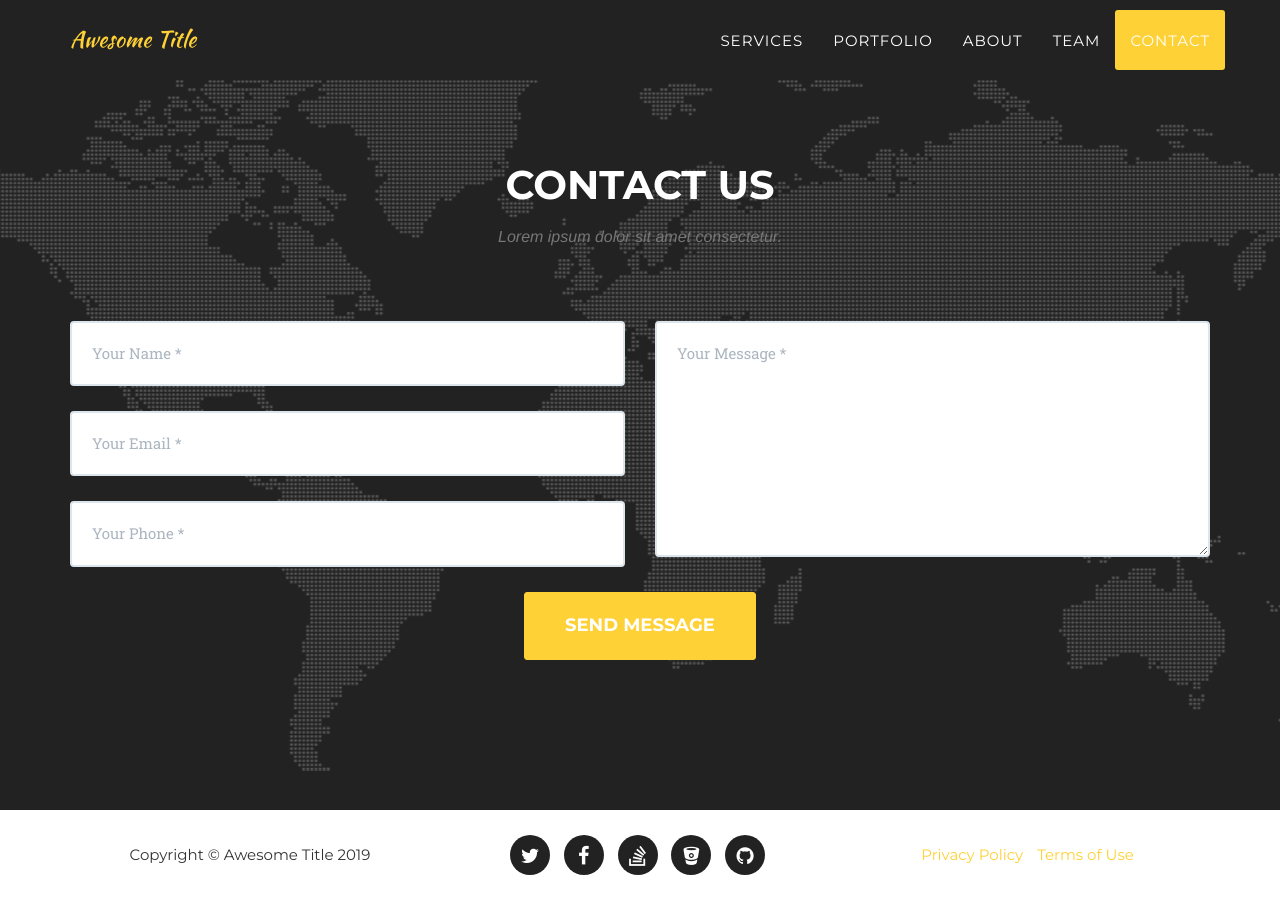
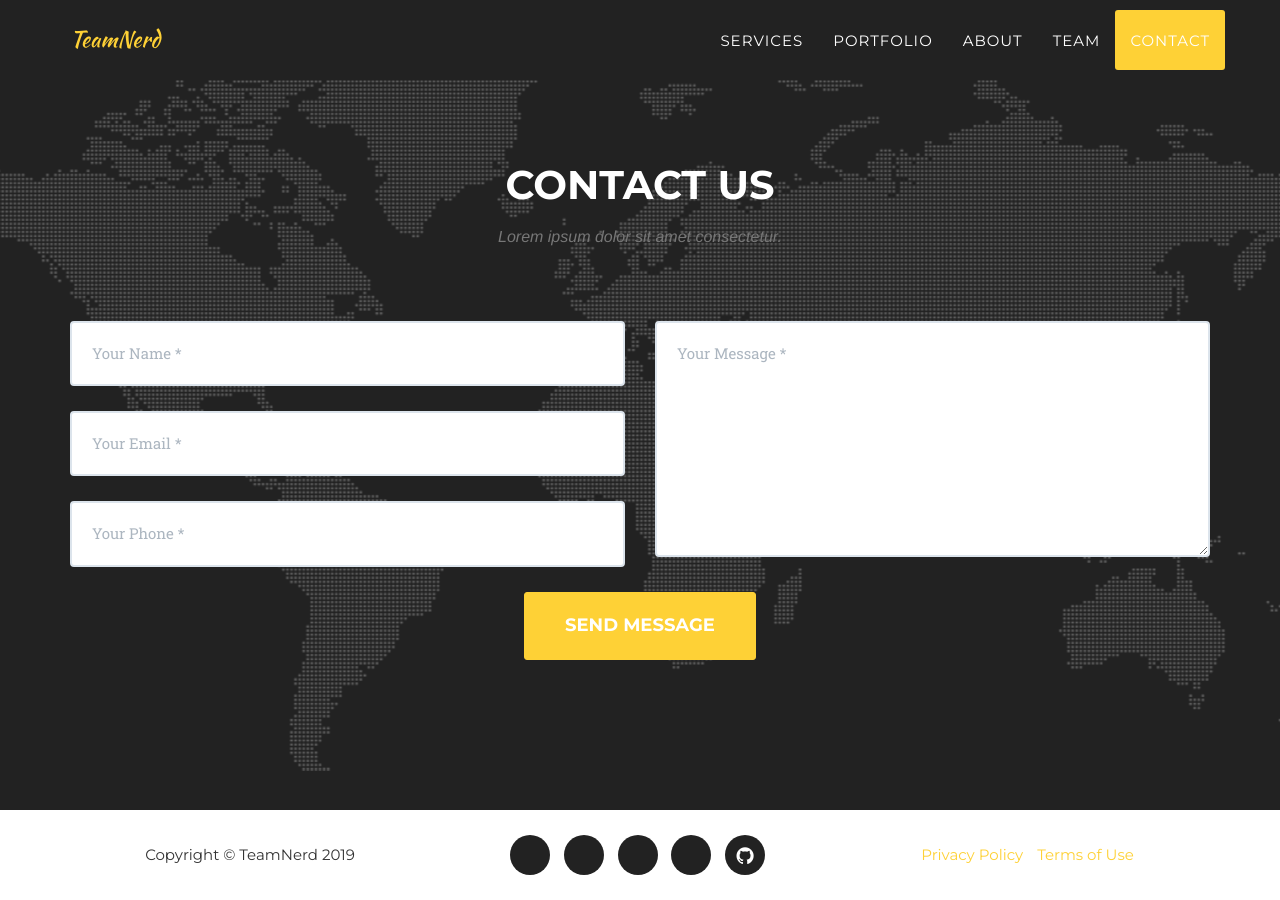
Before and after one commit to TeamNerd/TeamNerd, a Jekyll site: the page built from index.html, in a window 1280 px wide and 900 px high, scrolled down 5636 px. Built offline with Jekyll 4.4.1, drawn with Linux system fonts in a browser that asks for light colours; some web fonts are replaced; some of the changed lines change nothing that is shown.

Commit message:
Update _config.yml

```diff
--- a/_config.yml
+++ b/_config.yml
@@ -3,8 +3,8 @@ baseurl:
 #/Portfolio-New/
 
 # Site settings
-title: Awesome Title
-email: your-email@domain.com
+title: TeamNerd
+email: rlkorea@kakao.com
 description: "Write an awesome description for your new site here. You can edit this line in _config.yml. It will appear in your document head meta (for Google search results) and in your feed.xml site description."
 
 
@@ -45,16 +45,16 @@ people:
 
 # Social networks usernames (many more available: google-plus, flickr, dribbble, pinterest, instagram, tumblr, linkedin, etc.)
 social:
-  - title: twitter
-    url: http://twitter.com/jekyllrb
-  - title: facebook
+  - title: # twitter
+    url: # http://twitter.com/jekyllrb
+  - title: # facebook
     url:
-  - title: stack-overflow
-    url: http://stackoverflow.com/questions/tagged/jekyll
-  - title: bitbucket
-    url: http://bitbucket.org/jekyll
+  - title: # stack-overflow
+    url: # http://stackoverflow.com/questions/tagged/jekyll
+  - title: # bitbucket
+    url: #http://bitbucket.org/jekyll
   - title: github
-    url: http://github.com/jekyll
+    url: http://github.com/teamnerd
 
 # Postal address (add as many lines as necessary)
 address:
```
